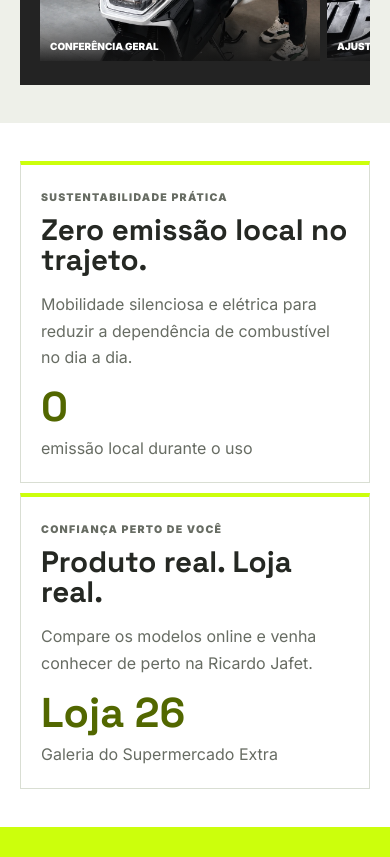
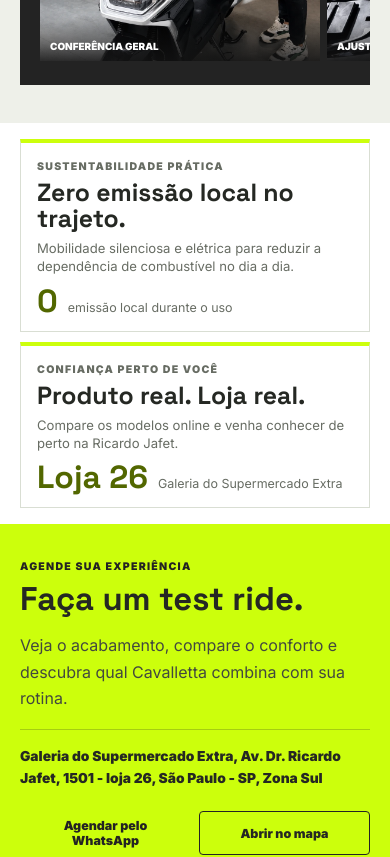
Before and after one commit to rodneyberthault27-lgtm/cavalletta-leader-preview, a Next.js app: page / in a window 390 px wide. Shown: the part 8440-9297 px from the top of the page. Built offline with nearby package versions, Linux system fonts and the light colour scheme.

Commit message:
Compact sustainability and store proof cards

```diff
--- a/app/globals.css
+++ b/app/globals.css
@@ -305,12 +305,14 @@ h3 { font-size: 1.25rem; }
 .maintenance-gallery figure:hover img { transform: scale(1.035); filter: contrast(1.04); }
 .maintenance-gallery figcaption { position: absolute; right: 0; bottom: 0; left: 0; padding: 30px 14px 12px; background: linear-gradient(transparent, rgba(18,18,18,.86)); color: white; font-size: .72rem; font-weight: 900; text-transform: uppercase; }
 
-.proof-section { display: grid; grid-template-columns: repeat(2, 1fr); gap: 18px; background: var(--paper); }
-.proof-section article { min-height: 320px; padding: clamp(26px, 3vw, 40px); border: 1px solid var(--line); border-top: 4px solid var(--lime); }
-.proof-section article > p:not(.section-label) { max-width: 620px; }
-.proof-section strong, .proof-section span { display: block; }
-.proof-section strong { margin-top: 30px; color: var(--lime-dark); font-family: var(--font-display), sans-serif; font-size: clamp(2.8rem, 5vw, 5rem); line-height: .9; }
-.proof-section span { margin-top: 12px; color: var(--muted); }
+.proof-section { display: grid; grid-template-columns: repeat(2, 1fr); gap: 12px; padding: 18px clamp(18px, 5vw, 82px); background: var(--paper); }
+.proof-section article { min-height: 0; padding: 16px 22px; border: 1px solid var(--line); border-top: 4px solid var(--lime); }
+.proof-section article .section-label { margin-bottom: 5px; }
+.proof-section article h2 { font-size: clamp(1.35rem, 2vw, 1.8rem); line-height: 1.05; }
+.proof-section article > p:not(.section-label) { max-width: 620px; margin: 8px 0 0; font-size: .82rem; line-height: 1.35; }
+.proof-section strong, .proof-section span { display: inline-block; }
+.proof-section strong { margin: 13px 10px 0 0; color: var(--lime-dark); font-family: var(--font-display), sans-serif; font-size: clamp(1.8rem, 3vw, 2.4rem); line-height: .9; }
+.proof-section span { margin-top: 0; color: var(--muted); font-size: .78rem; }
 
 .visit-section { display: grid; grid-template-columns: minmax(0, .75fr) minmax(420px, 1.25fr); gap: 18px; align-items: stretch; }
 .visit-copy { padding: clamp(30px, 5vw, 58px); background: var(--lime); }
@@ -600,10 +602,10 @@ footer > div { display: flex; justify-content: flex-end; gap: 16px; font-size: .
   .maintenance-copy > p:not(.section-label) { margin: 12px 0; font-size: .86rem; line-height: 1.5; }
   .maintenance-gallery { display: flex; grid-template: none; gap: 7px; min-height: 0; margin-right: -20px; overflow-x: auto; padding-right: 20px; scroll-snap-type: x mandatory; scrollbar-width: none; }
   .maintenance-gallery figure, .maintenance-gallery figure:first-child, .maintenance-gallery figure:last-child { flex: 0 0 min(72vw, 280px); height: 220px; grid-column: auto; grid-row: auto; scroll-snap-align: start; }
-  .proof-section { gap: 10px; }
-  .proof-section article { min-height: 0; padding: 24px 20px; }
-  .proof-section article h2 { font-size: 1.85rem; }
-  .proof-section strong { margin-top: 18px; font-size: 2.6rem; }
+  .proof-section { gap: 10px; padding: 16px 20px; }
+  .proof-section article { min-height: 0; padding: 15px 16px; }
+  .proof-section article h2 { font-size: 1.55rem; }
+  .proof-section strong { margin-top: 11px; font-size: 2rem; }
   .visit-section { gap: 0; padding: 0; }
   .visit-copy { padding: 36px 20px; }
   .visit-copy address { margin-top: 18px; padding-top: 16px; font-size: .86rem; }
```
